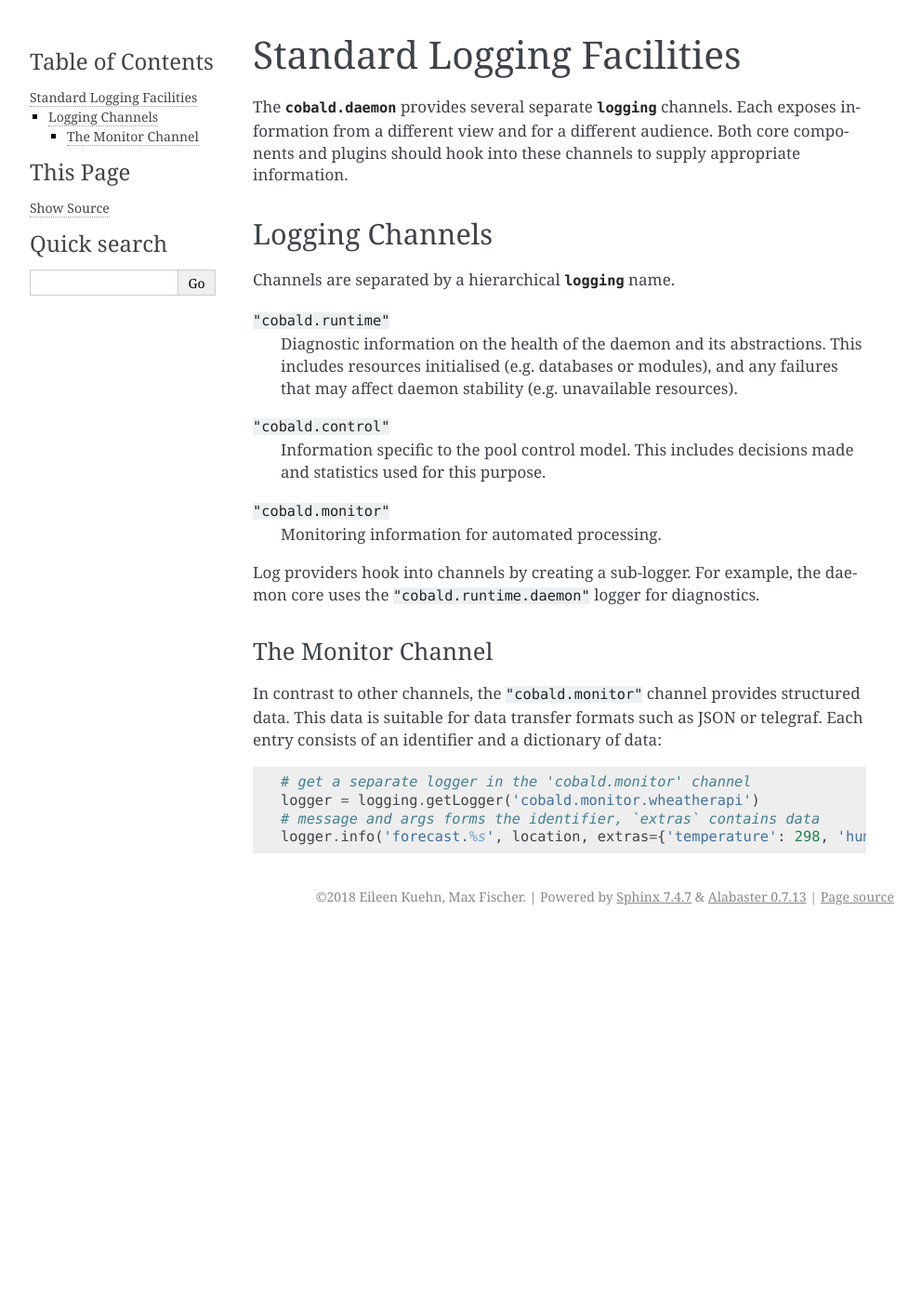
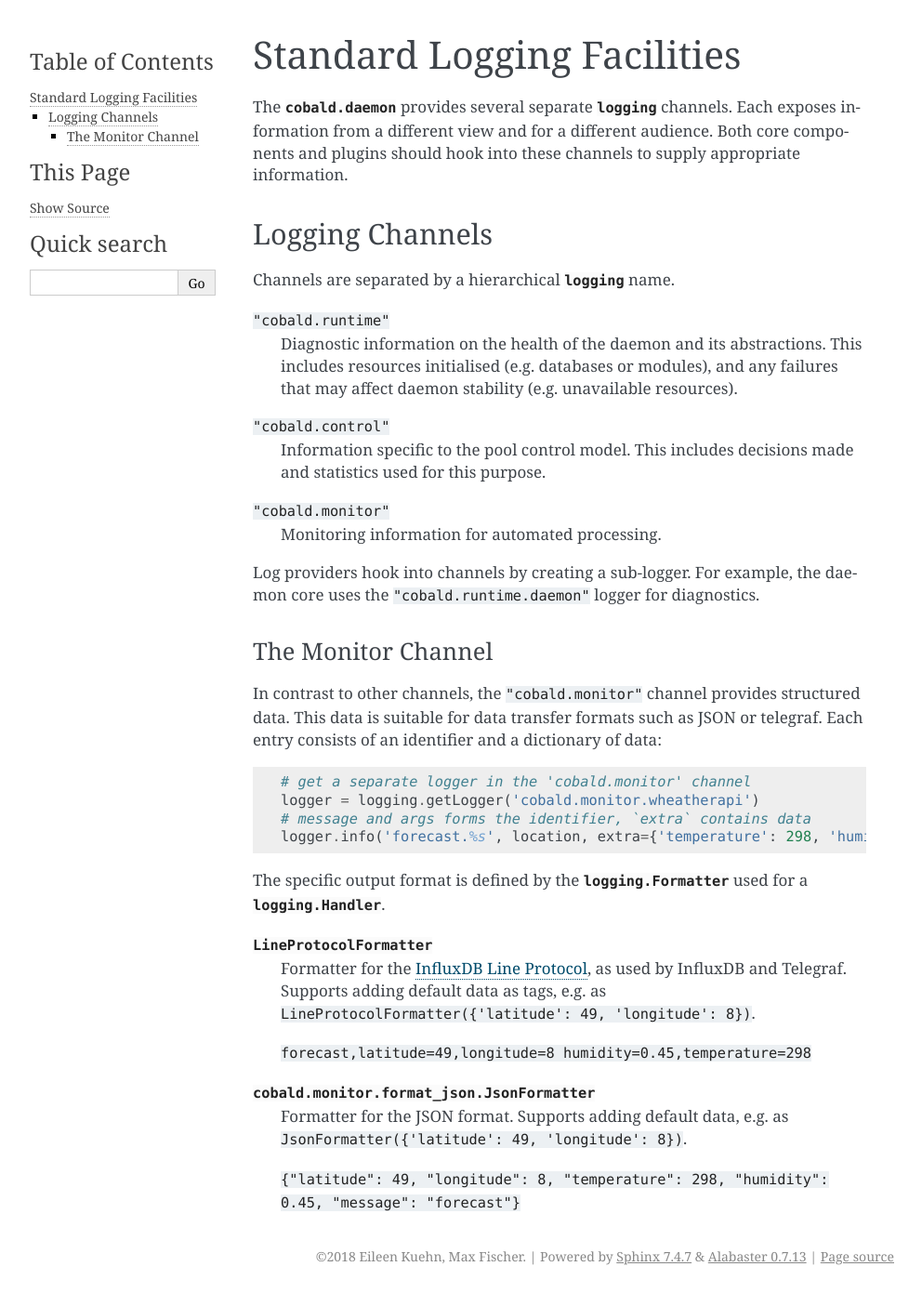
Before and after one commit to MatterMiners/cobald, a Sphinx documentation site: the page built from docs/source/daemon/logging.rst, in a window 1280 px wide. Shown: the whole page at 93% size, without its empty margins (148-1140 px from the left). Built offline with Sphinx 7.4.7, drawn with Linux system fonts in a browser that asks for light colours; formulas are drawn with MathJax 3; before the commit the page ends 1004 px from its top, so only the background shows below that.

Commit message:
docs update

```diff
--- a/docs/source/api/cobald.interfaces.rst
+++ b/docs/source/api/cobald.interfaces.rst
@@ -12,7 +12,3 @@ Submodules
 .. toctree::
 
    cobald.interfaces.actor
-   cobald.interfaces.composite
-   cobald.interfaces.controller
-   cobald.interfaces.pool
-   cobald.interfaces.proxy
--- a/docs/source/api/cobald.interfaces.composite.rst
+++ b/docs/source/api/cobald.monitor.format_line.rst
@@ -1,7 +1,7 @@
-cobald\.interfaces\.composite module
+cobald\.monitor\.format\_line module
 ====================================
 
-.. automodule:: cobald.interfaces.composite
+.. automodule:: cobald.monitor.format_line
     :members:
     :undoc-members:
     :show-inheritance:
--- a/docs/source/api/cobald.monitor.rst
+++ b/docs/source/api/cobald.monitor.rst
@@ -12,3 +12,4 @@ Submodules
 .. toctree::
 
    cobald.monitor.format_json
+   cobald.monitor.format_line
--- a/docs/source/daemon/logging.rst
+++ b/docs/source/daemon/logging.rst
@@ -37,5 +37,21 @@ Each entry consists of an identifier and a dictionary of data:
 
     # get a separate logger in the 'cobald.monitor' channel
     logger = logging.getLogger('cobald.monitor.wheatherapi')
-    # message and args forms the identifier, `extras` contains data
-    logger.info('forecast.%s', location, extras={'temperature': 298, 'humidity': 0.45})
+    # message and args forms the identifier, `extra` contains data
+    logger.info('forecast.%s', location, extra={'temperature': 298, 'humidity': 0.45})
+
+The specific output format is defined by the :py:class:`logging.Formatter` used for a :py:class:`logging.Handler`.
+
+:py:class:`~cobald.monitor.format_line.LineProtocolFormatter`
+    Formatter for the `InfluxDB Line Protocol`_, as used by InfluxDB and Telegraf.
+    Supports adding default data as tags, e.g. as ``LineProtocolFormatter({'latitude': 49, 'longitude': 8})``.
+
+    ``forecast,latitude=49,longitude=8 humidity=0.45,temperature=298``
+
+:py:class:`cobald.monitor.format_json.JsonFormatter`
+    Formatter for the JSON format.
+    Supports adding default data, e.g. as ``JsonFormatter({'latitude': 49, 'longitude': 8})``.
+
+    ``{"latitude": 49, "longitude": 8, "temperature": 298, "humidity": 0.45, "message": "forecast"}``
+
+.. _InfluxDB Line Protocol: https://docs.influxdata.com/influxdb/v1.5/write_protocols/line_protocol_tutorial/
```
Also changed, not shown: docs/source/api/cobald.interfaces.controller.rst (deleted, +0 -7 lines), docs/source/api/cobald.interfaces.pool.rst (deleted, +0 -7 lines), docs/source/api/cobald.interfaces.proxy.rst (deleted, +0 -7 lines).
